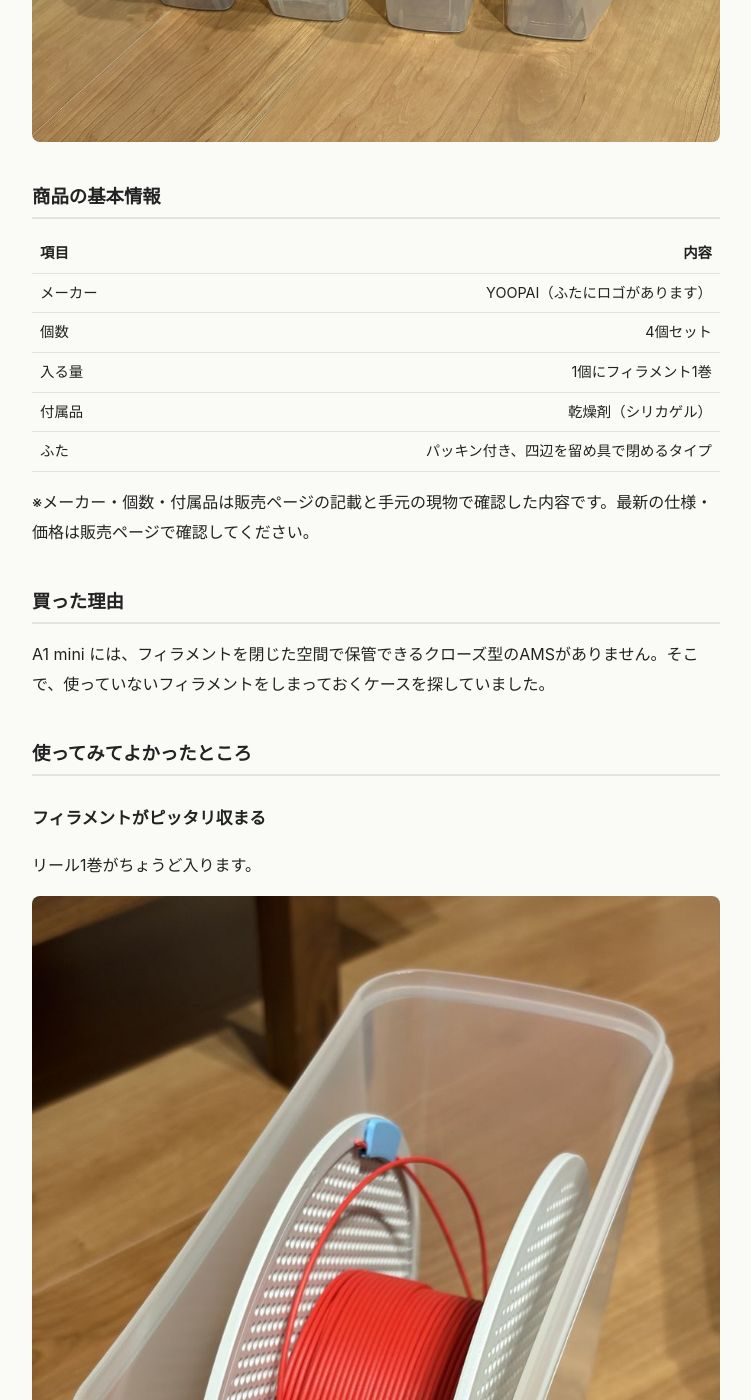
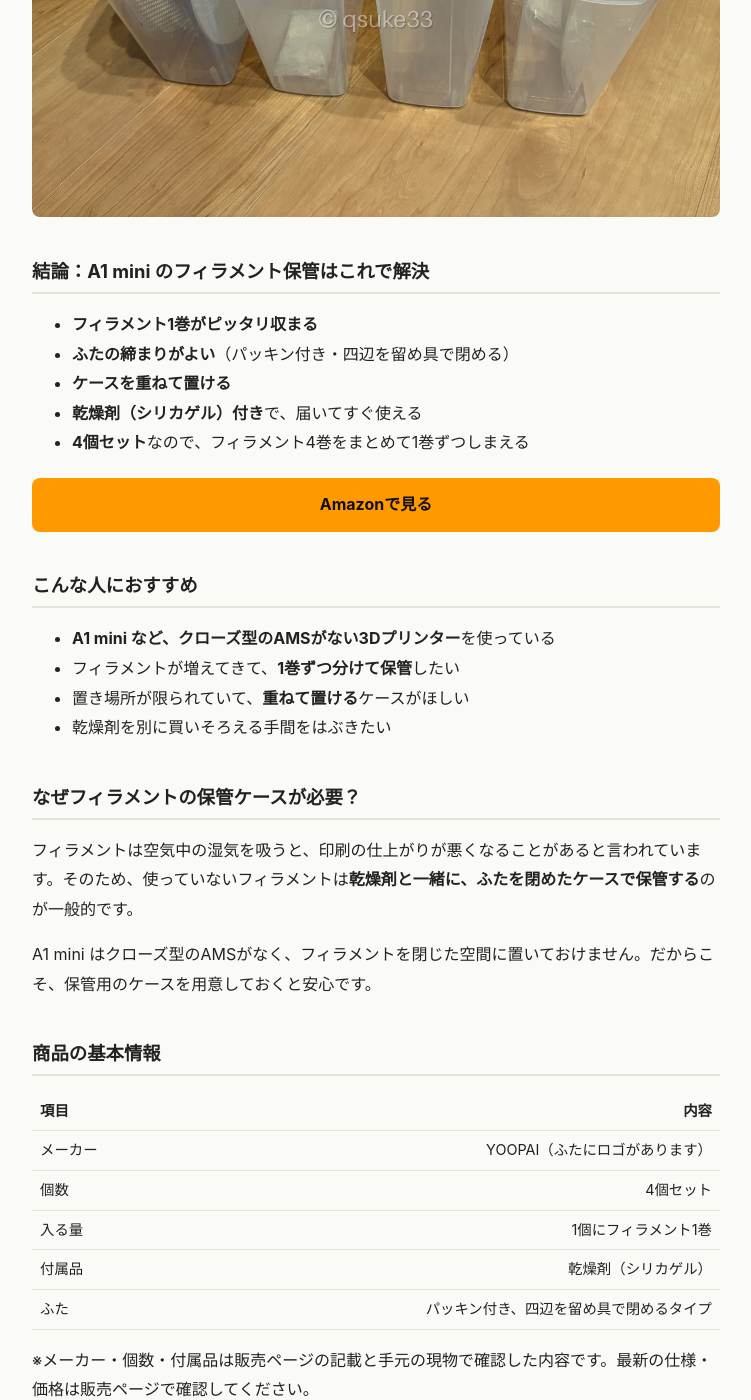
Before and after one commit to qsuke33/qsuke33.github.io, a Jekyll site: the page built from _posts/2026-11-28-filament-case.md, in a window 1280 px wide and 1400 px high, scrolled down 791 px. Shown: the whole window, without its empty margins (264-1015 px from the left). Built offline with Jekyll 4.4.1, drawn with Linux system fonts in a browser that asks for light colours; some of the changed text lies outside the part shown.

Commit message:
フィラメントケース記事を購入につながる構成に書き直し（結論・おすすめな人・ボタン追加）
Co-Authored-By: Claude Opus 5.5 <noreply@anthropic.com>
Claude-Session: https://claude.ai/code/session_01Tt461i3LHerpoGX4zA7gVu

```diff
--- a/_posts/2026-11-28-filament-case.md
+++ b/_posts/2026-11-28-filament-case.md
@@ -1,15 +1,41 @@
 ---
-title: "Bambu Lab A1 miniのフィラメント保管に、YOOPAIのフィラメント収納ボックス4個セットを買った感想"
+title: "【A1 miniユーザー向け】フィラメントの保管はYOOPAIの収納ボックス4個セットで解決！ぴったり収まって重ねて置ける"
 date: 2026-11-28 15:37:05 +0900
 product: "YOOPAI フィラメント収納ボックス 4個セット"
 category: "3Dプリンター"
 image: /assets/images/posts/filament-case/2.jpg
 amazon_asin: B0G71S34HC
+description: "クローズ型AMSがないBambu Lab A1 miniのフィラメント保管に、YOOPAIのフィラメント収納ボックス4個セットを買いました。1巻ぴったり収まり、ふたの締まりがよく、重ねて置けて、シリカゲル付き。実際の写真つきで紹介します。"
 ---
 
-3Dプリンターの **Bambu Lab A1 mini** を使っています。フィラメントを保管するために、**YOOPAI（ヨーパイ）のフィラメント収納ボックス 4個セット**を買いました。
+**Bambu Lab A1 mini を使っていて、使っていないフィラメントをどこにしまうか困っていませんか？**
 
-![フィラメント保存ケース 4個入り](/assets/images/posts/filament-case/2.jpg)
+A1 mini にはクローズ型のAMSがないので、私もフィラメントの保管場所を探していました。そこで買ったのが、**YOOPAI（ヨーパイ）のフィラメント収納ボックス 4個セット**です。
+
+![YOOPAI フィラメント収納ボックス 4個セット](/assets/images/posts/filament-case/2.jpg)
+
+## 結論：A1 mini のフィラメント保管はこれで解決
+
+- **フィラメント1巻がピッタリ収まる**
+- **ふたの締まりがよい**（パッキン付き・四辺を留め具で閉める）
+- **ケースを重ねて置ける**
+- **乾燥剤（シリカゲル）付き**で、届いてすぐ使える
+- **4個セット**なので、フィラメント4巻をまとめて1巻ずつしまえる
+
+{% include buy-buttons.html %}
+
+## こんな人におすすめ
+
+- **A1 mini など、クローズ型のAMSがない3Dプリンター**を使っている
+- フィラメントが増えてきて、**1巻ずつ分けて保管**したい
+- 置き場所が限られていて、**重ねて置ける**ケースがほしい
+- 乾燥剤を別に買いそろえる手間をはぶきたい
+
+## なぜフィラメントの保管ケースが必要？
+
+フィラメントは空気中の湿気を吸うと、印刷の仕上がりが悪くなることがあると言われています。そのため、使っていないフィラメントは**乾燥剤と一緒に、ふたを閉めたケースで保管する**のが一般的です。
+
+A1 mini はクローズ型のAMSがなく、フィラメントを閉じた空間に置いておけません。だからこそ、保管用のケースを用意しておくと安心です。
 
 ## 商品の基本情報
 
@@ -23,43 +49,45 @@ amazon_asin: B0G71S34HC
 
 ※メーカー・個数・付属品は販売ページの記載と手元の現物で確認した内容です。最新の仕様・価格は販売ページで確認してください。
 
-## 買った理由
+## 実際に使ってわかった4つのよいところ
 
-A1 mini には、フィラメントを閉じた空間で保管できるクローズ型のAMSがありません。そこで、使っていないフィラメントをしまっておくケースを探していました。
+### 1. フィラメントが1巻ピッタリ収まる
 
-## 使ってみてよかったところ
+リール1巻がちょうど入ります。大きすぎず小さすぎず、無駄なすき間がほとんどありません。
 
-### フィラメントがピッタリ収まる
+![YOOPAI フィラメント収納ボックスにフィラメントを入れたところ](/assets/images/posts/filament-case/4.jpg)
 
-リール1巻がちょうど入ります。
+### 2. ふたの締まりがよい
 
-![フィラメント保存ケース 4個入り](/assets/images/posts/filament-case/4.jpg)
+ふたのまわりにオレンジ色のパッキンが付いていて、四辺の留め具でしっかり閉めるタイプです。実際に使ってみて、**ふたの締まりはよい**と感じています。
 
-### ふたの締まりがよい
+![YOOPAI フィラメント収納ボックスのふた（オレンジ色のパッキン付き）](/assets/images/posts/filament-case/3.jpg)
 
-ふたのまわりにオレンジ色のパッキンが付いていて、四辺の留め具で閉めるタイプです。ふたの締まりはよいです。
+### 3. 重ねて置けるから場所をとらない
 
-![フィラメント保存ケース 4個入り](/assets/images/posts/filament-case/3.jpg)
+ケースの上にケースを積み重ねて置けます。横に並べるだけでなく縦にも置けるので、置き場所に合わせやすいです。
 
-### 上に重ねて置ける
+![YOOPAI フィラメント収納ボックスを2段に重ねたところ](/assets/images/posts/filament-case/1.jpg)
 
-ケースの上にケースを積み重ねて置けます。
+### 4. シリカゲルが付いていて、届いてすぐ使える
 
-![フィラメント保存ケース 4個入り](/assets/images/posts/filament-case/1.jpg)
-
-### シリカゲルが付いていた
-
-乾燥剤のシリカゲルが付属していました（上の写真の、下のケースに入っている袋）。
+乾燥剤のシリカゲルが付属していました（上の写真の、下のケースに入っている袋）。別に乾燥剤を買わなくても、届いたその日から使い始められます。
 
 ## 気になるところ
 
-今のところ不満はありません。長く使ったときの耐久性（パッキンや留め具がどうなるか）はまだわからないので、使い続けてわかったことがあれば追記します。
+今のところ不満はありません。
 
-## まとめ
+ただ、まだ使い始めたばかりなので、**長く使ったときの耐久性**（パッキンや留め具がどうなるか）はわかりません。使い続けて気づいたことがあれば、この記事に追記します。
 
-- フィラメントがピッタリ収まる
-- ふたの締まりがよい
-- 重ねて置ける
-- シリカゲル付き
+## まとめ：A1 mini ユーザーのフィラメント保管の最初の1セットに
 
-A1 mini のように、クローズ型のAMSがない3Dプリンターでフィラメントの保管場所に困っている人の参考になればうれしいです。
+YOOPAI のフィラメント収納ボックス 4個セットは、
+
+- フィラメントが**ピッタリ収まり**
+- **ふたの締まりがよく**
+- **重ねて置けて**
+- **シリカゲル付き**
+
+という、フィラメント保管に必要なものがそろったケースです。
+
+クローズ型のAMSがない **A1 mini** で、フィラメントをどう保管するか迷っているなら、まずはこの4個セットから始めてみてはいかがでしょうか。価格はセールなどで変わることがあるので、販売ページで最新の価格をチェックしてみてください。
```
